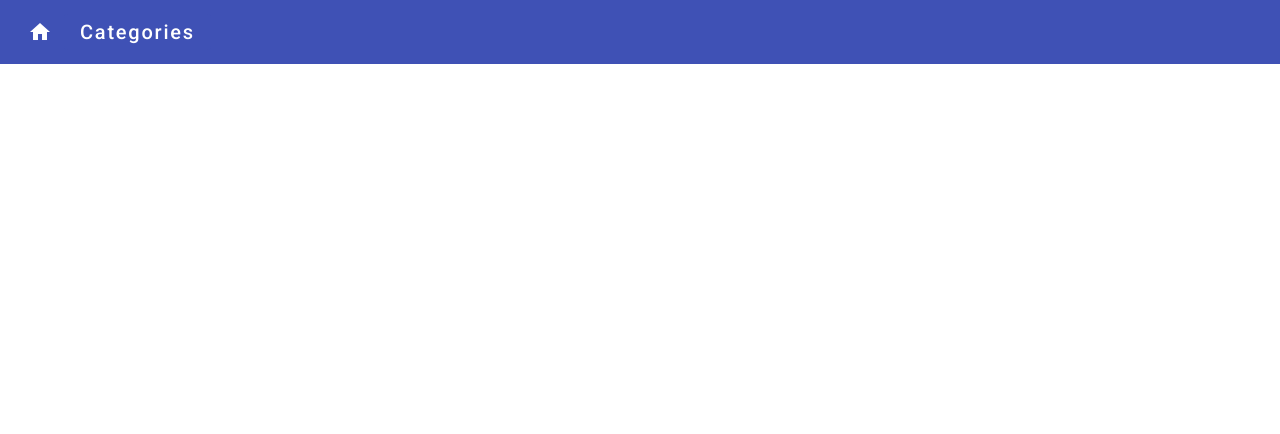
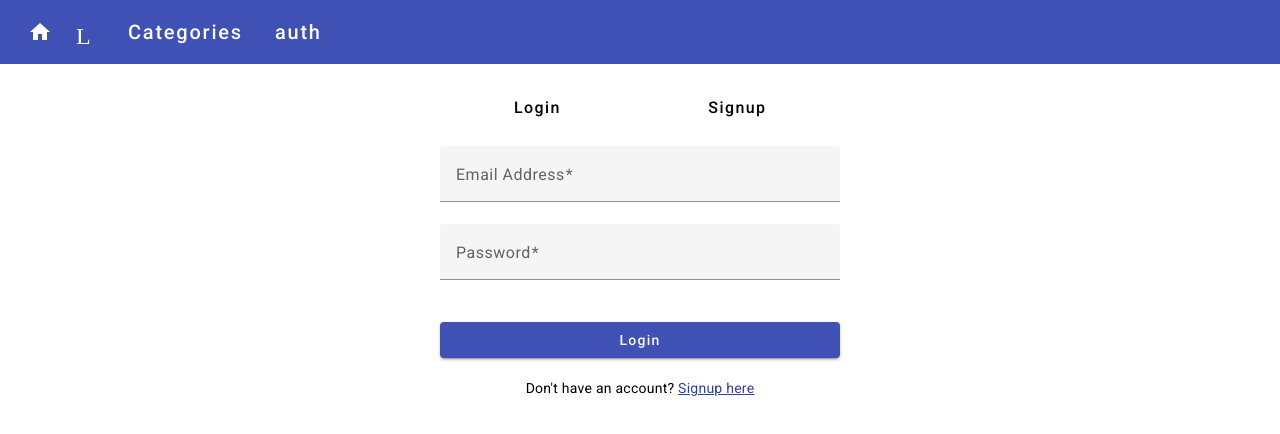
Before and after one commit to ingridandersson/Sarasvati.Web, an Angular app: page /auth in a window 1280 px wide. Before the commit this address led to /. Shown: the top 434 px of the page. Built offline with nearby package versions, Linux system fonts and the light colour scheme.

Commit message:
login & signup form fields

```diff
--- a/src/app/app.routes.ts
+++ b/src/app/app.routes.ts
@@ -2,10 +2,12 @@ import { Routes } from '@angular/router';
 import { HomeComponent } from './common/home/home.component';
 import { ListCategoriesComponent } from './components/list-categories/list-categories.component';
 import { DetailsCategoryComponent } from './components/details-category/details-category.component';
+import { AuthComponent } from './auth/auth.component';
 
 export const routes: Routes = [
   { path: '', redirectTo: 'home', pathMatch: 'full' },
   { path: 'home', component: HomeComponent },
   { path: 'categories', component: ListCategoriesComponent },
-  { path: 'category/:id', component: DetailsCategoryComponent }
+  { path: 'category/:id', component: DetailsCategoryComponent },
+  { path: 'auth', component: AuthComponent },
 ];
--- /dev/null
+++ b/src/app/auth/auth.component.html
@@ -0,0 +1,59 @@
+<div class="auth-container">
+  <!-- Login Form fields -->
+  @if(activeForm === 'login'){
+  <form>
+    <div class="login-container">
+      <div class="tab-buttons">
+        <button mat-button class="tab-button" (click)="toggleForm('login')">Login</button>
+        <button mat-button class="tab-button" (click)="toggleForm('signup')">Signup</button>
+      </div>
+      <form>
+        <mat-form-field appearance="fill">
+          <mat-label>Email Address</mat-label>
+          <input matInput type="email" placeholder="Your Email" required>
+        </mat-form-field>
+        <mat-form-field appearance="fill">
+          <mat-label>Password</mat-label>
+          <input matInput type="password" placeholder="Password" required minlength="6">
+        </mat-form-field>
+        <button mat-raised-button color="primary" class="login-button">Login</button>
+      </form>
+      <p class="signup-text">Don't have an account? <a href=""
+          (click)="toggleForm('signup'); $event.preventDefault();">Signup here</a></p>
+    </div>
+  </form>
+  }
+
+  <!-- Signup form fields -->
+  @if( activeForm === 'signup'){
+  <form>
+    <div class="signup-container">
+      <div class="tab-buttons">
+        <button mat-button class="tab-button" (click)="toggleForm('login')">Login</button>
+        <button mat-button class="tab-button" (click)="toggleForm('signup')">Signup</button>
+      </div>
+      <form>
+        <mat-form-field appearance="fill">
+          <mat-label>Full Name</mat-label>
+          <input matInput placeholder="Your Name" required>
+        </mat-form-field>
+        <mat-form-field appearance="fill">
+          <mat-label>Email Address</mat-label>
+          <input matInput type="email" placeholder="Your Email" required>
+        </mat-form-field>
+        <mat-form-field appearance="fill">
+          <mat-label>Password</mat-label>
+          <input matInput type="password" placeholder="Password" required minlength="6">
+        </mat-form-field>
+        <mat-form-field appearance="fill">
+          <mat-label>Confirm Password</mat-label>
+          <input matInput type="password" placeholder="Confirm Password" required minlength="8">
+        </mat-form-field>
+        <button mat-raised-button color="primary" class="signup-button">Signup</button>
+      </form>
+      <p class="signup-text">Already have an account? <a href="#"
+          (click)="toggleForm('login'); $event.preventDefault();">Login here</a></p>
+    </div>
+  </form>
+  }
+</div>
--- /dev/null
+++ b/src/app/auth/auth.component.scss
@@ -0,0 +1,54 @@
+.auth-container {
+  margin-top: 5em;
+
+}
+
+
+
+.signup-container,
+.login-container {
+  max-width: 400px;
+  margin: auto;
+  padding: 20px;
+  font-family: 'Roboto', sans-serif;
+}
+
+.form-title {
+  text-align: center;
+  font-family: 'Roboto', sans-serif;
+  color: #333;
+}
+
+.tab-buttons {
+  display: flex;
+  justify-content: space-around;
+  margin-bottom: 20px;
+}
+
+.tab-button {
+  font-size: 16px;
+}
+
+mat-form-field {
+  width: 100%;
+  display: block;
+}
+
+.signup-button,
+.login-button {
+  width: 100%;
+  margin-top: 20px;
+}
+
+.login-text,
+.signup-text {
+  text-align: center;
+  margin-top: 20px;
+}
+
+
+
+a {
+  color: #303f9f;
+  text-decoration: underline;
+}
--- /dev/null
+++ b/src/app/auth/auth.component.ts
@@ -0,0 +1,23 @@
+import { CommonModule } from '@angular/common';
+import { Component } from '@angular/core';
+import { FormsModule } from '@angular/forms';
+import { MatButtonModule } from '@angular/material/button';
+import { MatFormFieldModule } from '@angular/material/form-field';
+import { MatIconModule } from '@angular/material/icon';
+import { MatInputModule } from '@angular/material/input';
+
+@Component({
+  selector: 'app-auth',
+  standalone: true,
+  imports: [MatIconModule, MatInputModule, MatButtonModule, CommonModule, MatFormFieldModule, FormsModule],
+  templateUrl: './auth.component.html',
+  styleUrl: './auth.component.scss'
+})
+export class AuthComponent {
+  activeForm: string = 'login';
+
+  toggleForm(formType: string) {
+    this.activeForm = formType;
+  }
+
+}
--- a/src/app/common/nav-menu/nav-menu.component.html
+++ b/src/app/common/nav-menu/nav-menu.component.html
@@ -1,8 +1,13 @@
 <header>
-    <mat-toolbar color="primary">
-        <button class="button" mat-icon-button [routerLink]="['/']">
-            <mat-icon> home </mat-icon>
-        </button>
-        <a mat-flat-button color="primary" [routerLink]="['/categories']"> Categories </a>
-    </mat-toolbar>
+  <mat-toolbar color="primary" class="sticky-toolbar">
+    <button class="button" mat-icon-button [routerLink]="['/']">
+      <mat-icon> home </mat-icon>
+    </button>
+    <button class="button" mat-icon-button [routerLink]="['/']">
+      <mat-icon> Login </mat-icon>
+    </button>
+    <a mat-flat-button color="primary" [routerLink]="['/categories']"> Categories </a>
+    <a mat-flat-button color="primary" [routerLink]="['/auth']"> auth </a>
+
+  </mat-toolbar>
 </header>
--- a/src/app/common/nav-menu/nav-menu.component.scss
+++ b/src/app/common/nav-menu/nav-menu.component.scss
@@ -1,7 +1,16 @@
-.button, a{
+.button,
+a {
   font-size: 20px;
   cursor: pointer;
-    &:hover{
+
+  &:hover {
     background-color: rgb(99, 131, 235);
+  }
 }
+
+.sticky-toolbar {
+  display: flex;
+  position: fixed;
+  top: 0;
+  z-index: 1000;
 }
--- a/src/app/components/list-categories/list-categories.component.ts
+++ b/src/app/components/list-categories/list-categories.component.ts
@@ -12,7 +12,7 @@ import { RouterLink } from '@angular/router';
 import { MatIconModule } from '@angular/material/icon';
 import { MatButtonModule } from '@angular/material/button';
 import { RemoveCategoryDialogComponent } from '../remove-category/remove-category.dialog';
-import { FormsModule, ReactiveFormsModule } from '@angular/forms';
+import { FormsModule } from '@angular/forms';
 import { MatInputModule } from '@angular/material/input';
 import { MatFormFieldModule } from '@angular/material/form-field';
 import { CommonModule } from '@angular/common';
```
